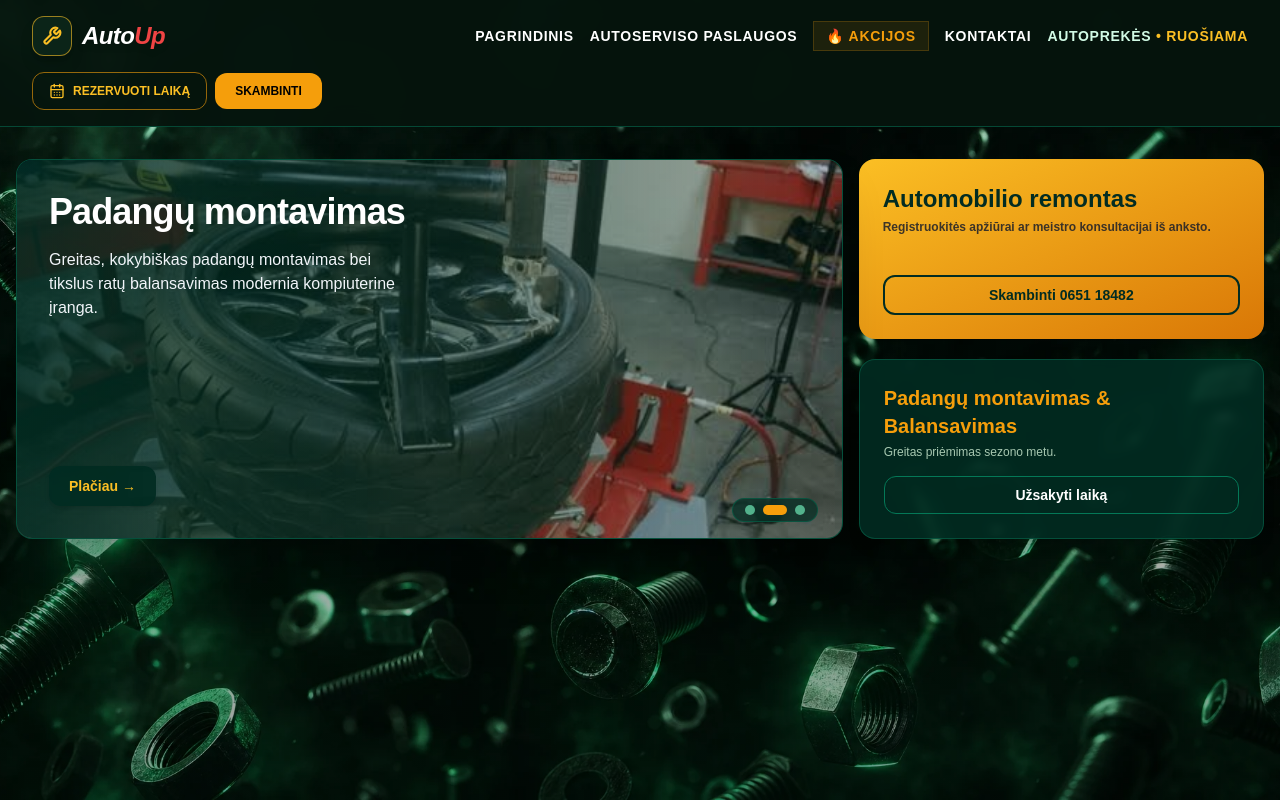
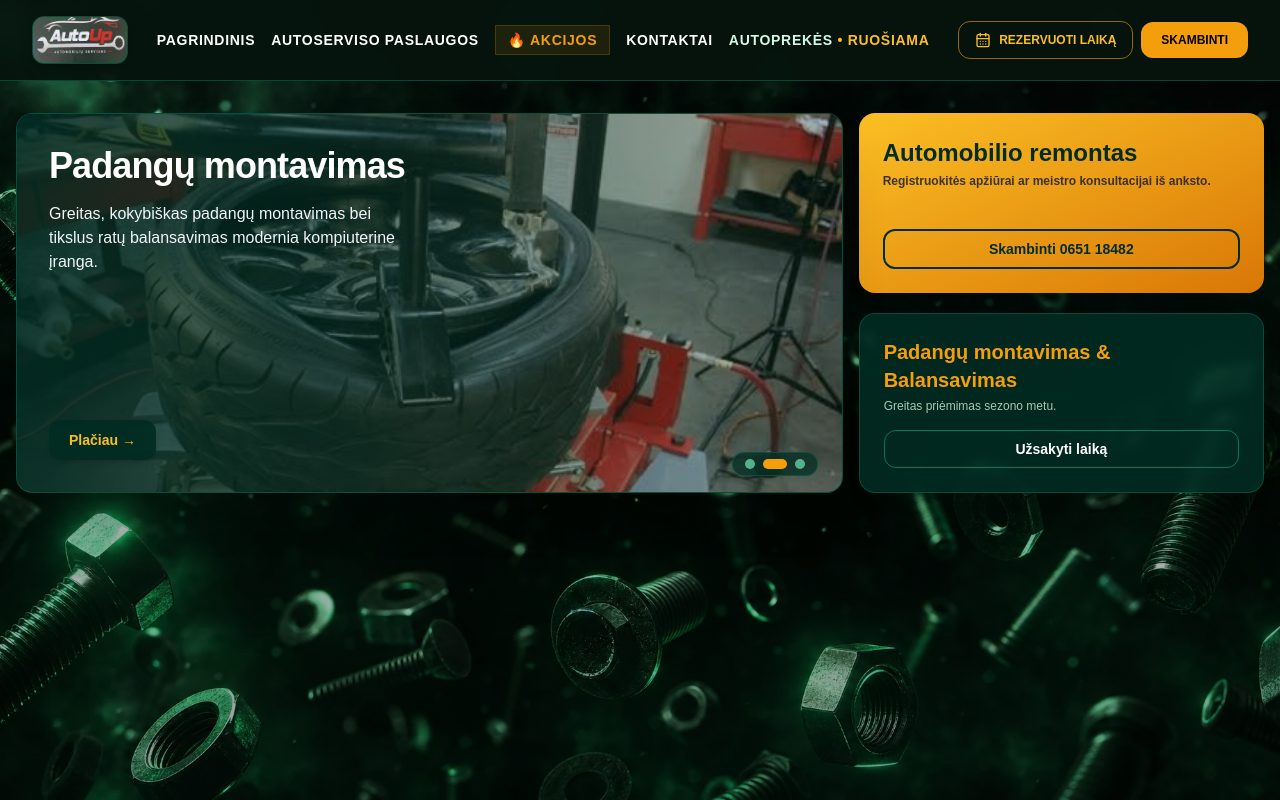
Before and after one commit to ratuaptarnavimas-commits/AutoUp, a React (Vite) app: page /akcijos in a window 1280 px wide. Built offline with nearby package versions, Linux system fonts and the light colour scheme; no server answers.

Commit message:
Idetas naujas AutoUp logotipas

```diff
--- a/src/components/Navbar.jsx
+++ b/src/components/Navbar.jsx
@@ -1,6 +1,6 @@
 import React, { useState } from "react";
 import { Link } from "react-router-dom";
-import { CalendarDays, Wrench } from "lucide-react";
+import { CalendarDays } from "lucide-react";
 import CalendarModal from "./schedule/CalendarModal";
 
 export default function Navbar() {
@@ -13,11 +13,12 @@ export default function Navbar() {
 
         {/* LOGO */}
         <Link to="/" className="group flex items-center gap-2.5" aria-label="AutoUp pagrindinis puslapis">
-          <span className="flex h-10 w-10 items-center justify-center rounded-xl border border-amber-400/60 bg-[#0b2418] text-amber-400 shadow-lg shadow-black/20 transition-transform group-hover:rotate-[-8deg]">
-            <Wrench className="h-5 w-5" strokeWidth={2.5} />
-          </span>
-          <span className="text-2xl font-black italic tracking-tight text-white drop-shadow-md">
-            Auto<span className="text-red-500">Up</span>
+          <span className="flex h-12 w-24 items-center overflow-hidden rounded-xl border border-emerald-700/60 bg-[#06150d] shadow-lg shadow-black/20 transition-transform group-hover:scale-105">
+            <img
+              src="/images/logo.png"
+              alt="AutoUp automobilių servisas"
+              className="h-full w-full object-cover object-center mix-blend-screen"
+            />
           </span>
         </Link>
 
```
Also changed, not shown: public/images/logo.png (added).
